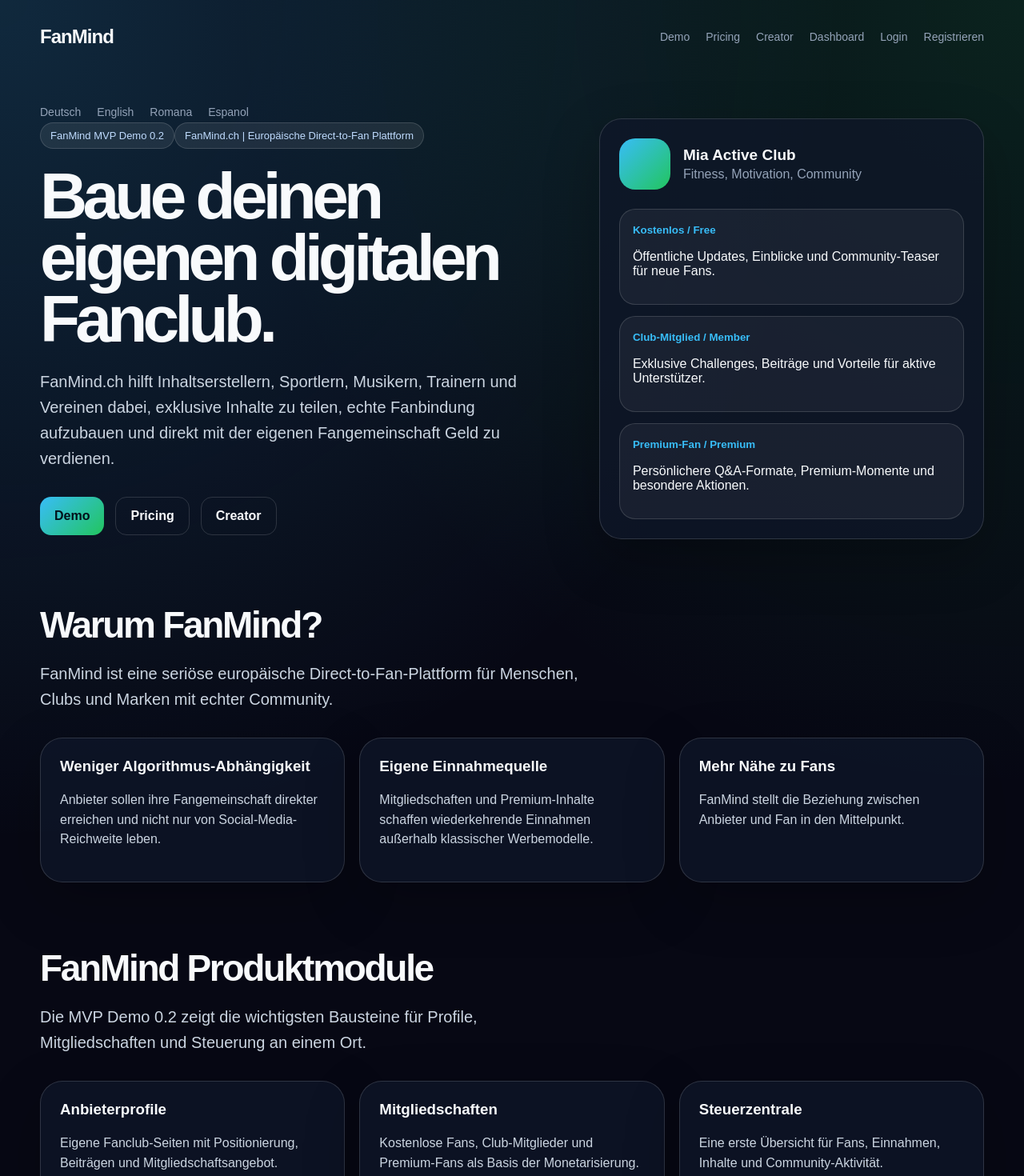
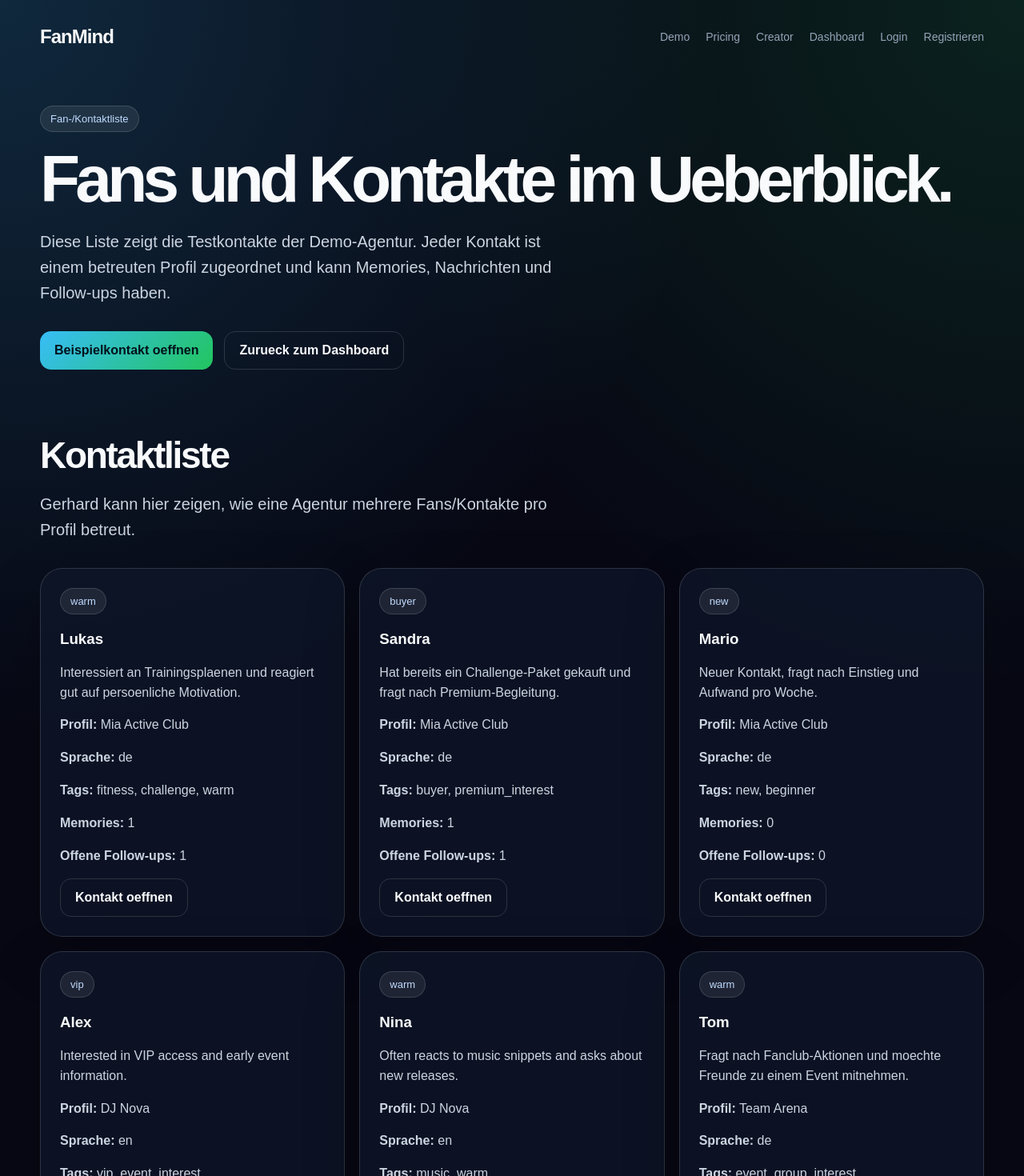
Before and after one commit to Bernds-tech/FanMind, a Next.js app: page /fans in a window 1280 px wide. Shown: the top 1470 px of the page at 80% size. Built offline with nearby package versions, Linux system fonts and the light colour scheme.

Commit message:
Add fan contact list page

```diff
--- /dev/null
+++ b/src/app/fans/page.tsx
@@ -0,0 +1,64 @@
+import SiteNav from "@/components/SiteNav";
+import { demoCreators, demoFans, demoFollowups, demoMemories } from "@/data/demoAgency";
+
+function getCreatorName(creatorId: string) {
+  return demoCreators.find((creator) => creator.id === creatorId)?.displayName ?? "Betreutes Profil";
+}
+
+function getFollowupCount(fanId: string) {
+  return demoFollowups.filter((followup) => followup.fanId === fanId && followup.status === "open").length;
+}
+
+function getMemoryCount(fanId: string) {
+  return demoMemories.filter((memory) => memory.fanId === fanId).length;
+}
+
+export default function FansPage() {
+  return (
+    <main>
+      <div className="page-shell">
+        <SiteNav />
+
+        <section>
+          <div className="badge">Fan-/Kontaktliste</div>
+          <h1>Fans und Kontakte im Ueberblick.</h1>
+          <p className="lead">
+            Diese Liste zeigt die Testkontakte der Demo-Agentur. Jeder Kontakt ist einem betreuten Profil zugeordnet und kann Memories, Nachrichten und Follow-ups haben.
+          </p>
+          <div className="actions">
+            <a className="button primary" href="/fans/demo">Beispielkontakt oeffnen</a>
+            <a className="button" href="/dashboard">Zurueck zum Dashboard</a>
+          </div>
+        </section>
+
+        <section className="section">
+          <h2>Kontaktliste</h2>
+          <p className="lead">Gerhard kann hier zeigen, wie eine Agentur mehrere Fans/Kontakte pro Profil betreut.</p>
+          <div className="grid">
+            {demoFans.map((fan) => (
+              <article className="card" key={fan.id}>
+                <div className="badge">{fan.status}</div>
+                <h3>{fan.displayName}</h3>
+                <p>{fan.summary}</p>
+                <p><strong>Profil:</strong> {getCreatorName(fan.creatorId)}</p>
+                <p><strong>Sprache:</strong> {fan.language}</p>
+                <p><strong>Tags:</strong> {fan.tags.join(", ")}</p>
+                <p><strong>Memories:</strong> {getMemoryCount(fan.id)}</p>
+                <p><strong>Offene Follow-ups:</strong> {getFollowupCount(fan.id)}</p>
+                <a className="button" href="/fans/demo">Kontakt oeffnen</a>
+              </article>
+            ))}
+          </div>
+        </section>
+
+        <section className="section hero-card">
+          <div className="badge">Demo-Hinweis</div>
+          <h2>Aktuell oeffnet jeder Kontakt denselben Detail-Demo-Fall.</h2>
+          <p className="lead">
+            Die Liste ist bereits wie echte Produktdaten strukturiert. Im naechsten Schritt werden dynamische Detailseiten je Kontakt ergaenzt.
+          </p>
+        </section>
+      </div>
+    </main>
+  );
+}
```
